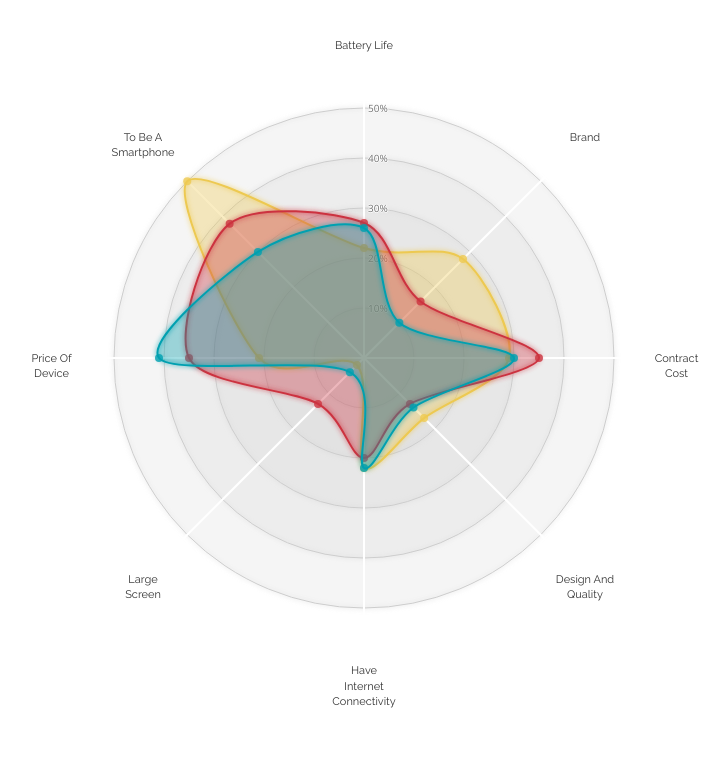
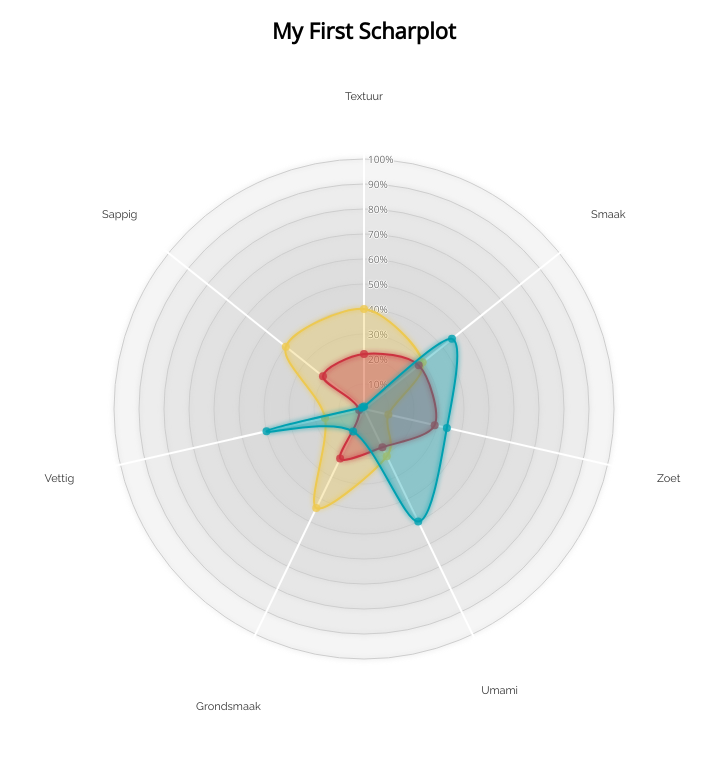
Before and after one commit to KeesteVelde/KeesteVelde.github.io, a plain HTML site: page index.html in a window 1280 px wide. Shown: the whole page, without its empty margins (276-1004 px from the left). Drawn offline with nearby package versions, Linux system fonts and the light colour scheme.

Commit message:
change to scharplot

```diff
--- a/index.html
+++ b/index.html
@@ -34,6 +34,7 @@
 
 	</head>
 	<body>
+		<h1>My First Scharplot</h1>
 
 		<div class="radarChart"></div>
 
@@ -55,33 +56,30 @@
 			//////////////////////////////////////////////////////////////
 
 			var data = [
-					  [//iPhone
-						{axis:"Battery Life",value:0.22},
-						{axis:"Brand",value:0.28},
-						{axis:"Contract Cost",value:0.29},
-						{axis:"Design And Quality",value:0.17},
-						{axis:"Have Internet Connectivity",value:0.22},
-						{axis:"Large Screen",value:0.02},
-						{axis:"Price Of Device",value:0.21},
-						{axis:"To Be A Smartphone",value:0.50}
-					  ],[//Samsung
-						{axis:"Battery Life",value:0.27},
-						{axis:"Brand",value:0.16},
-						{axis:"Contract Cost",value:0.35},
-						{axis:"Design And Quality",value:0.13},
-						{axis:"Have Internet Connectivity",value:0.20},
-						{axis:"Large Screen",value:0.13},
-						{axis:"Price Of Device",value:0.35},
-						{axis:"To Be A Smartphone",value:0.38}
-					  ],[//Nokia Smartphone
-						{axis:"Battery Life",value:0.26},
-						{axis:"Brand",value:0.10},
-						{axis:"Contract Cost",value:0.30},
-						{axis:"Design And Quality",value:0.14},
-						{axis:"Have Internet Connectivity",value:0.22},
-						{axis:"Large Screen",value:0.04},
-						{axis:"Price Of Device",value:0.41},
-						{axis:"To Be A Smartphone",value:0.30}
+					  [//Schar
+						{axis:"Textuur",value:0.4},
+						{axis:"Smaak",value:0.3},
+						{axis:"Zoet",value:0.1},
+						{axis:"Umami",value:0.21},
+						{axis:"Grondsmaak",value:0.44},
+						{axis:"Vettig",value:0.16},
+						{axis:"Sappig",value:0.4}
+					  ],[//Mul
+						{axis:"Textuur",value:0.22},
+						{axis:"Smaak",value:0.28},
+						{axis:"Zoet",value:0.29},
+						{axis:"Umami",value:0.17},
+						{axis:"Grondsmaak",value:0.22},
+						{axis:"Vettig",value:0.02},
+						{axis:"Sappig",value:0.21}
+					  ],[//Rode Dorade
+						{axis:"Textuur",value:0.01},
+						{axis:"Smaak",value:0.45},
+						{axis:"Zoet",value:0.34},
+						{axis:"Umami",value:0.5},
+						{axis:"Grondsmaak",value:0.1},
+						{axis:"Vettig",value:0.4},
+						{axis:"Sappig",value:0.01}
 					  ]
 					];
 			//////////////////////////////////////////////////////////////
@@ -95,8 +93,8 @@
 			  w: width,
 			  h: height,
 			  margin: margin,
-			  maxValue: 0.5,
-			  levels: 5,
+			  maxValue: 1,
+			  levels: 10,
 			  roundStrokes: true,
 			  color: color
 			};
--- a/radarChart.js
+++ b/radarChart.js
@@ -10,7 +10,7 @@ function RadarChart(id, data, options) {
 	 w: 600,				//Width of the circle
 	 h: 600,				//Height of the circle
 	 margin: {top: 20, right: 20, bottom: 20, left: 20}, //The margins of the SVG
-	 levels: 3,				//How many levels or inner circles should there be drawn
+	 levels: 4,				//How many levels or inner circles should there be drawn
 	 maxValue: 0, 			//What is the value that the biggest circle will represent
 	 labelFactor: 1.25, 	//How much farther than the radius of the outer circle should the labels be placed
 	 wrapWidth: 60, 		//The number of pixels after which a label needs to be given a new line
```
